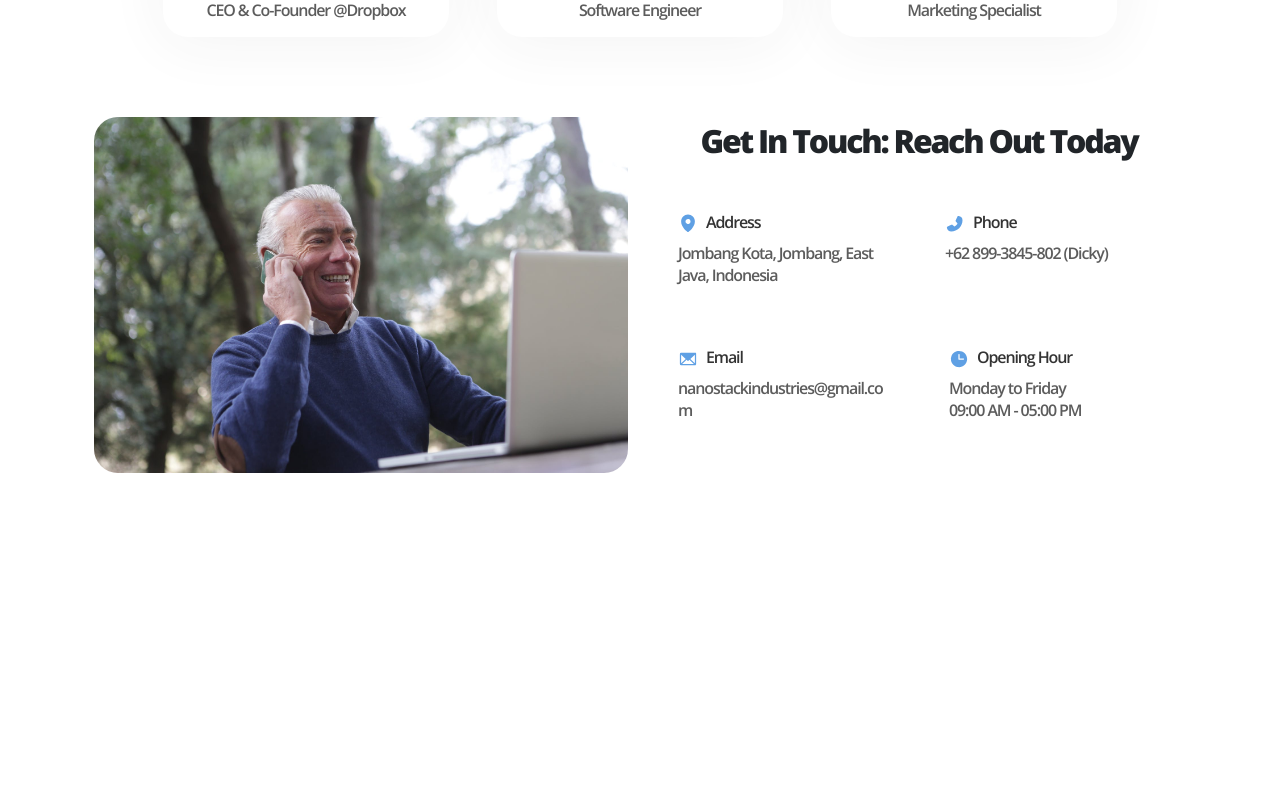
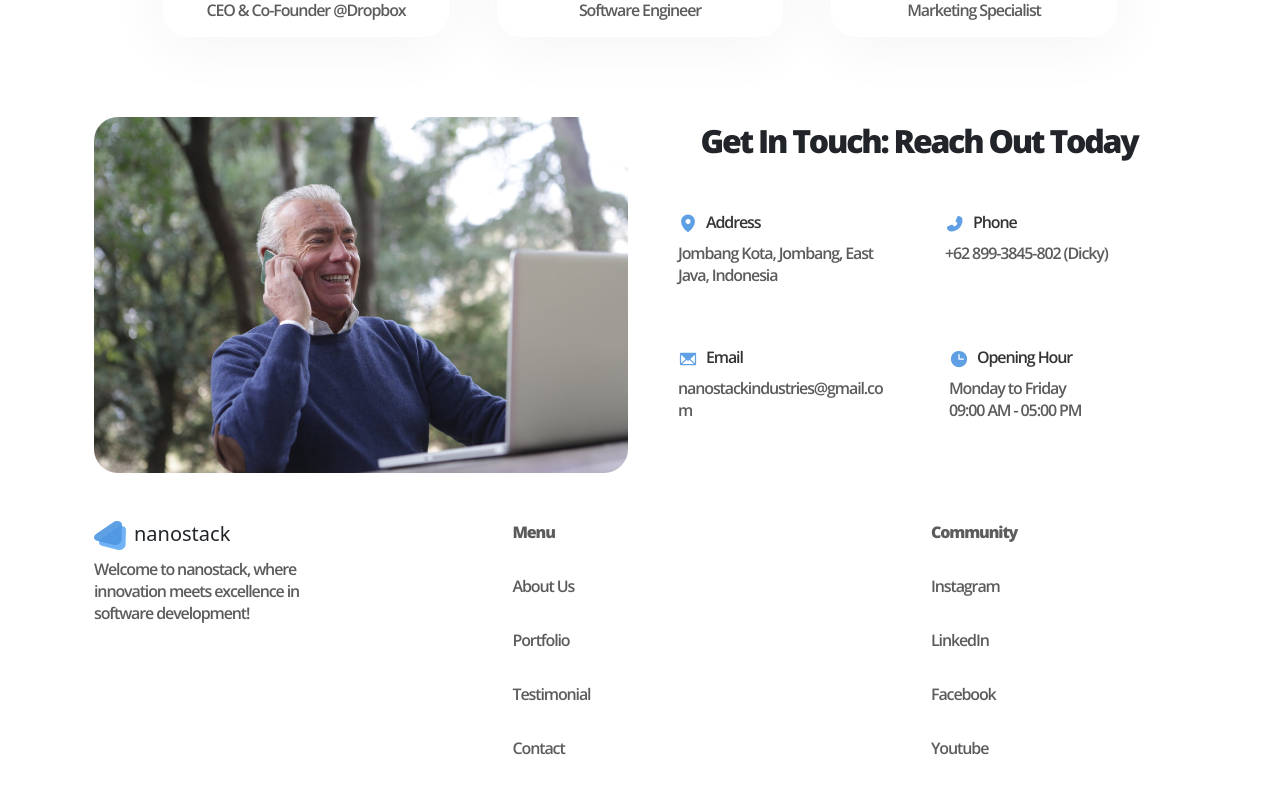
Before and after one commit to nanostackinc/nanostackweb, a React (Vite) app: page / in a window 1280 px wide. Shown: the part 2494-3285 px from the top of the page. Before the commit the page ends 3015 px from the top, so only its background shows below. Built offline with nearby package versions, Linux system fonts and the light colour scheme.

Commit message:
footer, belum dites

```diff
--- a/src/assets/style/style.css
+++ b/src/assets/style/style.css
@@ -420,3 +420,30 @@ nav #logo {
     line-height: normal;
     letter-spacing: -1.12px;
 }
+
+/* Footer Style */
+#footer p{
+    color: var(--black-80, rgba(51, 51, 51, 0.80));
+
+    /* Body 1 */
+    font-family: Open Sans;
+    font-size: 16px;
+    font-style: normal;
+    font-weight: 600;
+    line-height: normal;
+    letter-spacing: -1.12px;
+    margin-bottom: 32px;
+}
+
+#footer a{
+    color: var(--black-80, rgba(51, 51, 51, 0.80));
+    font-family: Open Sans;
+    font-size: 16px;
+    font-style: normal;
+    font-weight: 600;
+    line-height: normal;
+    letter-spacing: -1.12px;
+    text-transform: capitalize;
+    text-decoration: none;
+    }
+/* End of Footer Style */
--- a/src/pages/LandingPage.jsx
+++ b/src/pages/LandingPage.jsx
@@ -7,6 +7,7 @@ import Contact from '../parts/Contact'
 import Portofolio from '../parts/Portofolio'
 import landingPageData from '../json/content.json'
 import Testimonial from '../parts/Testimonial'
+import Footer from '../parts/footer'
 
 function LandingPage(){
     return(
@@ -18,6 +19,7 @@ function LandingPage(){
         <Testimonial data={landingPageData.testimonial}/>
         <WhatsAppButton/>
         <Contact/>
+        <Footer/>
         </div>
     )
 }
--- /dev/null
+++ b/src/parts/footer.jsx
@@ -0,0 +1,38 @@
+import React from 'react';
+import Logo from '../assets/images/icon/logo.svg'
+
+const Footer = () => {
+  return (
+    <section id="footer">
+      <div className="container position-relative">
+        <div className="row d-flex justify-content-between">
+          <div className="col-12 col-md-3">
+            <h5>
+              <span>
+                <img src={Logo} className="pe-2" alt="" />
+              </span>
+              nanostack
+            </h5>
+            <p>Welcome to nanostack, where innovation meets excellence in software development! </p>
+          </div>
+          <div className="col-12 col-md-3">
+            <p><a href="#" className="fw-bolder">Menu</a></p>
+            <p><a href="#">About Us</a></p>
+            <p><a href="#">Portfolio</a></p>
+            <p><a href="#">Testimonial</a></p>
+            <p><a href="#">Contact</a></p>
+          </div>
+          <div className="col-12 col-md-3">
+            <p><a href="#" className="fw-bolder">Community</a></p>
+            <p><a href="#">Instagram</a></p>
+            <p><a href="#">LinkedIn</a></p>
+            <p><a href="#">Facebook</a></p>
+            <p><a href="#">Youtube</a></p>
+          </div>
+        </div>
+      </div>
+    </section>
+  );
+};
+
+export default Footer;
```
Also changed, not shown: src/assets/images/icon/logo.svg (added).
